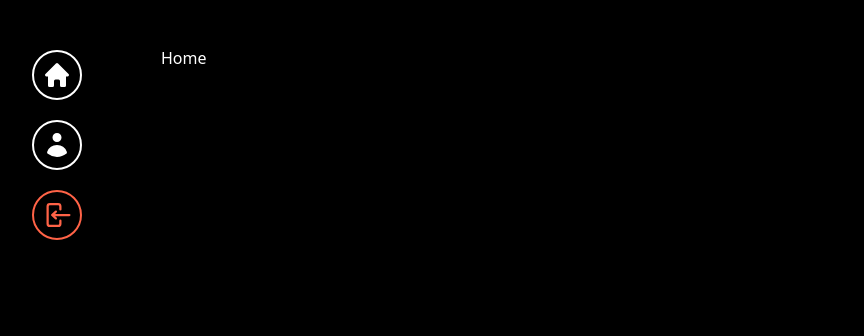
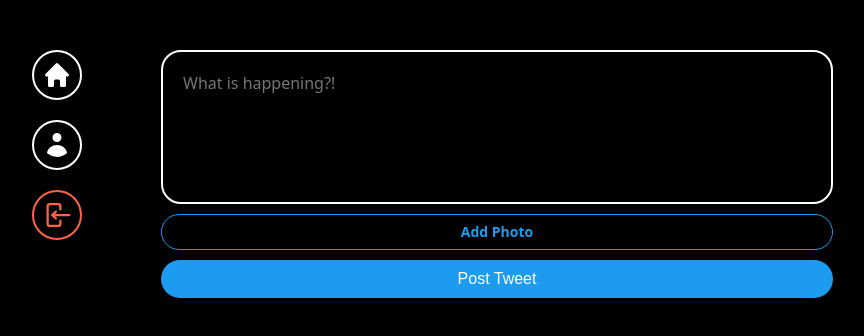
Before and after one commit to HyonHyonKOR/react-twitter-clone, a React (Vite) app: page / in a window 1280 px wide. Shown: the top 336 px of the page, without its empty margins (237-1101 px from the left). Built offline with nearby package versions, Linux system fonts and the light colour scheme; no server answers; sample sign-in values are in the browser's storage.

Commit message:
feat:add PostTweetForm

```diff
--- a/src/components/Layout.tsx
+++ b/src/components/Layout.tsx
@@ -39,39 +39,44 @@ const MenuItem = styled.div`
   }
 `;
 
-const ModalContainer = styled.div`
+const Overlay = styled.div`
   position: fixed;
   display: flex;
   flex-direction: column;
   justify-content: center;
   align-items: center;
-  width: 50vw;
+  width: 55vw;
   height: 90vh;
+  background-color: rgba(0, 0, 0, 0.6);
 `;
 
 const Modal = styled.div`
-  width: 70%;
+  width: 40%;
   background-color: whitesmoke;
   border-radius: 10px;
+  margin-bottom: 5rem;
+  font-family: system-ui, -apple-system, BlinkMacSystemFont, "Segoe UI", Roboto,
+    Oxygen, Ubuntu, Cantarell, "Open Sans", "Helvetica Neue", sans-serif;
   h1 {
-    padding: 4rem 3rem 1rem 3rem;
+    padding: 3.5rem 0 1rem;
     color: black;
     font-size: 1.5rem;
     text-align: center;
+    font-weight: 500;
   }
   div {
     display: flex;
     justify-content: center;
     gap: 2rem;
-    padding: 2rem 0;
+    padding: 1.5rem 0 2rem;
 
     button {
-      width: 5rem;
+      width: 30%;
       border-radius: 10px;
-      padding: 0.75rem 0.25rem;
+      padding: 0.625rem 0rem;
       font-size: 1rem;
-      font-weight: 600;
-      border: none;
+      font-weight: 500;
+      border-radius: 1.25rem;
       color: white;
       cursor: pointer;
       &:hover {
@@ -80,10 +85,12 @@ const Modal = styled.div`
     }
 
     :first-child {
-      background-color: black;
+      border: 1px solid #08a0e9;
+      color: #08a0e9;
     }
     :last-child {
       background-color: #08a0e9;
+      border: none;
     }
   }
 `;
@@ -150,7 +157,7 @@ export default function Layout() {
       </Menu>
       <Outlet />
       {modalOpen && (
-        <ModalContainer>
+        <Overlay>
           <Modal>
             <h1>Do you wanna Logout?</h1>
             <div>
@@ -158,7 +165,7 @@ export default function Layout() {
               <button onClick={() => setModalOpen(false)}>No</button>
             </div>
           </Modal>
-        </ModalContainer>
+        </Overlay>
       )}
     </Wrapper>
   );
--- /dev/null
+++ b/src/components/PostTweetForm.tsx
@@ -0,0 +1,95 @@
+import { useState } from "react";
+import { SubmitHandler, useForm } from "react-hook-form";
+import { styled } from "styled-components";
+
+interface IFormInput {
+  textarea: string;
+  file: FileList | null;
+}
+const Form = styled.form`
+  display: flex;
+  flex-direction: column;
+  gap: 10px;
+`;
+const TextArea = styled.textarea`
+  border: 2px solid white;
+  padding: 20px;
+  border-radius: 20px;
+  font-size: 16px;
+  color: white;
+  background-color: black;
+  width: 100%;
+  resize: none;
+  font-family: system-ui, -apple-system, BlinkMacSystemFont, "Segoe UI", Roboto,
+    Oxygen, Ubuntu, Cantarell, "Open Sans", "Helvetica Neue", sans-serif;
+  &::placeholder {
+    font-size: 16px;
+  }
+  &:focus {
+    outline: none;
+    border-color: #1d9bf0;
+  }
+`;
+const AttachFileButton = styled.label`
+  padding: 10px 0px;
+  color: #1d9bf0;
+  text-align: center;
+  border-radius: 20px;
+  border: 1px solid #1d9bf0;
+  font-size: 14px;
+  font-weight: 600;
+  cursor: pointer;
+`;
+const AttachFileInput = styled.input`
+  display: none;
+`;
+const SubmitBtn = styled.input`
+  background-color: #1d9bf0;
+  color: white;
+  border: none;
+  padding: 10px 0px;
+  border-radius: 20px;
+  font-size: 16px;
+  cursor: pointer;
+  &:hover,
+  &:active {
+    opacity: 0.9;
+  }
+`;
+
+export default function PostTweetForm() {
+  const [isLoading, setLoading] = useState(false);
+  const { register, handleSubmit } = useForm<IFormInput>();
+  const onValid: SubmitHandler<IFormInput> = async (data) => {
+    console.log(data.textarea);
+    console.log(data.file);
+  };
+
+  return (
+    <Form>
+      <TextArea
+        {...register("textarea", {
+          required: true,
+          maxLength: {
+            value: 180,
+            message: "Description cannot be longer than 180 characters",
+          },
+        })}
+        placeholder="What is happening?!"
+        rows={5}
+      />
+      <AttachFileButton htmlFor="file">Add Photo</AttachFileButton>
+      <AttachFileInput
+        {...register("file")}
+        type="file"
+        id="file"
+        accept="image/*"
+      />
+      <SubmitBtn
+        onSubmit={handleSubmit(onValid)}
+        type="submit"
+        value={isLoading ? "Posting..." : "Post Tweet"}
+      />
+    </Form>
+  );
+}
--- a/src/routes/CreateAccount.tsx
+++ b/src/routes/CreateAccount.tsx
@@ -43,7 +43,7 @@ export default function CreateAccount() {
         data.email,
         data.password
       );
-      console.log(credentials.user);
+
       await updateProfile(credentials.user, {
         displayName: data.name,
       });
--- a/src/routes/Home.tsx
+++ b/src/routes/Home.tsx
@@ -1,3 +1,12 @@
+import { styled } from "styled-components";
+import PostTweetForm from "../components/PostTweetForm";
+
+const Wrapper = styled.div``;
+
 export default function Home() {
-  return <h1>Home</h1>;
+  return (
+    <Wrapper>
+      <PostTweetForm />
+    </Wrapper>
+  );
 }
```
